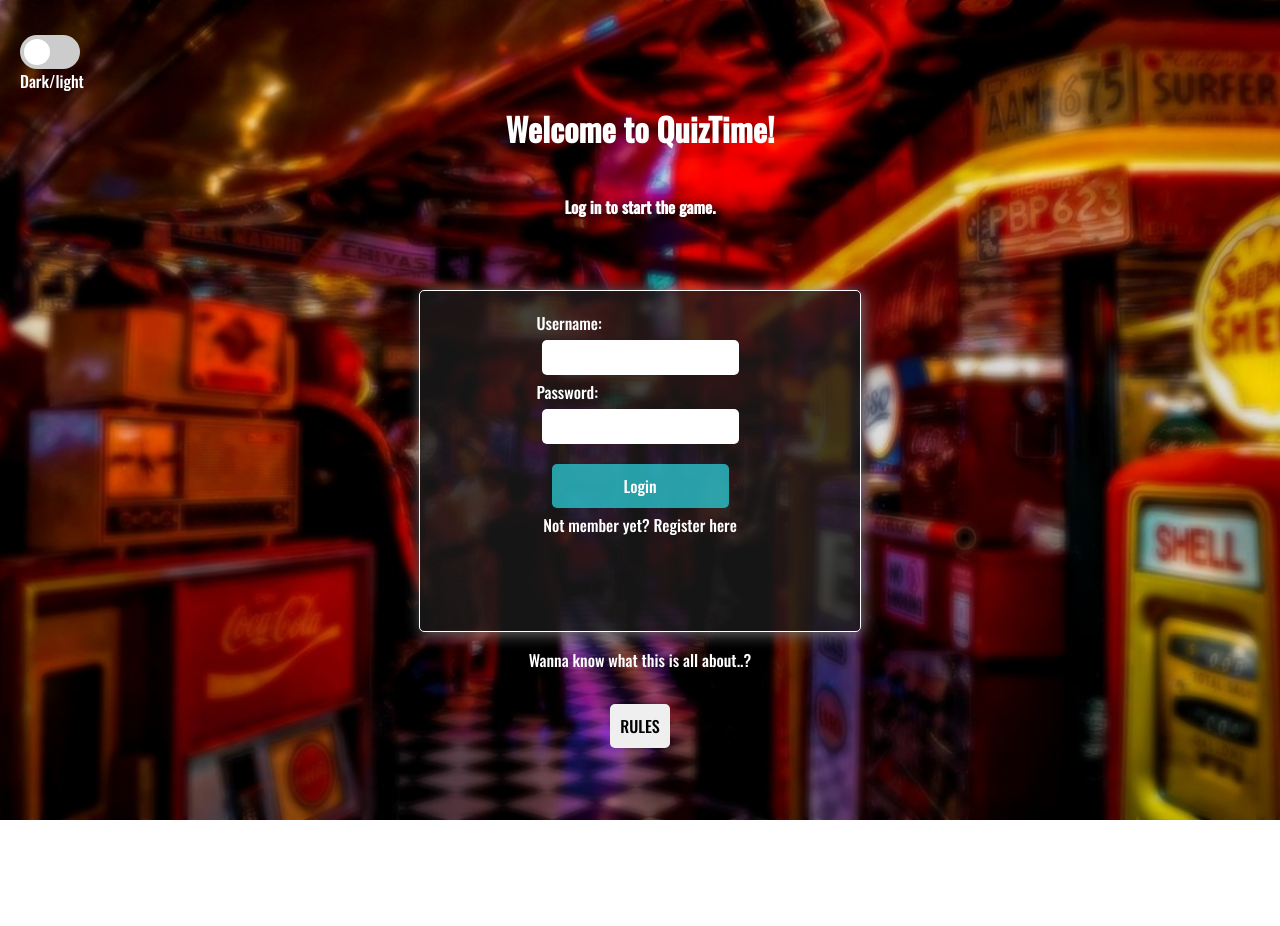
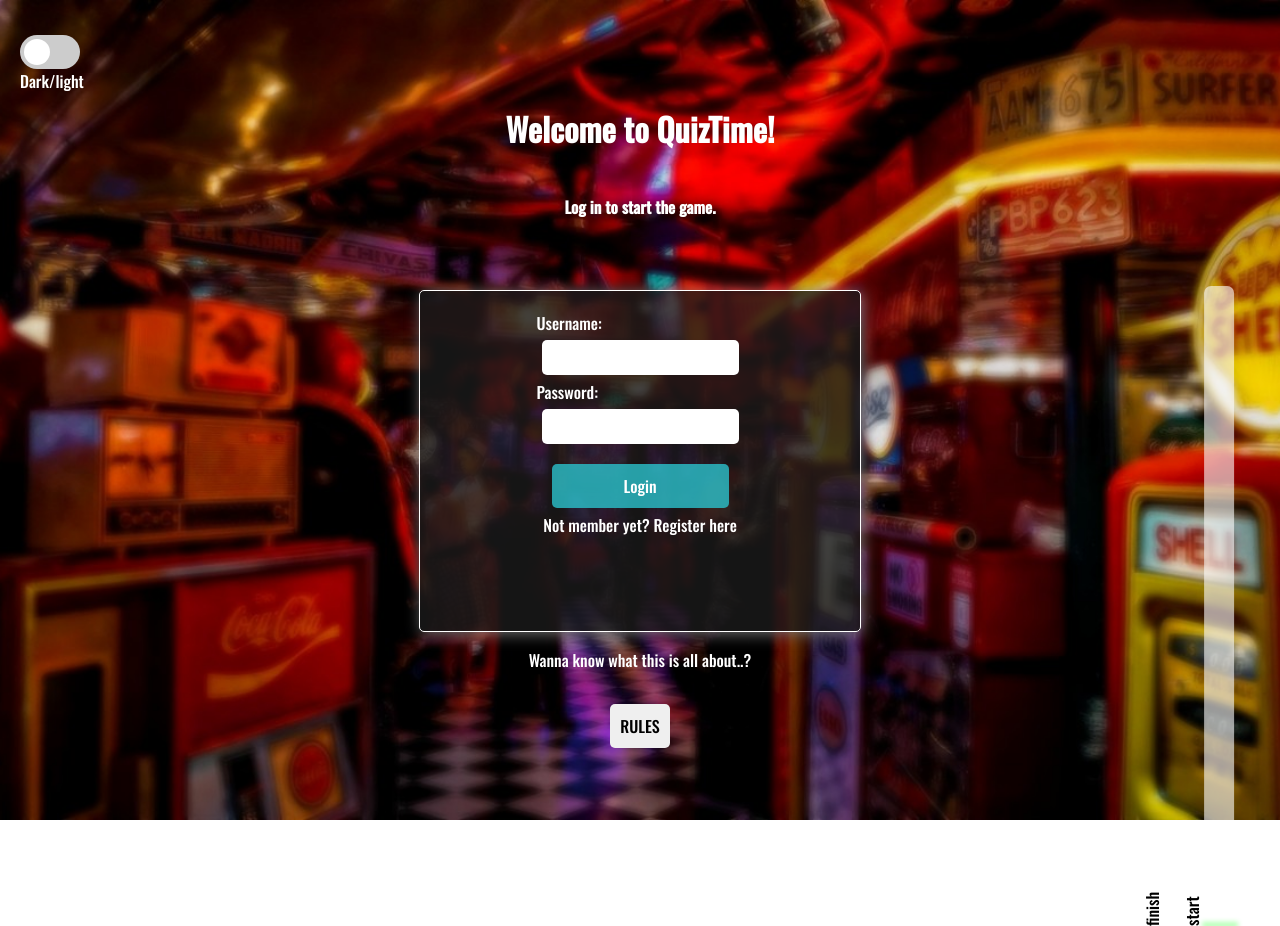
Before and after one commit to annaester/technigo-final-project, a React (Create React App) app in the folder frontend/: page / in a window 1280 px wide. Before the commit the page ends 820 px from the top, so only its background shows below. Built offline with nearby package versions, Linux system fonts and the light colour scheme; the HTML template or start-up script is replaced by a standard one.

Commit message:
added progressbar and gameOver-conditional

```diff
--- a/frontend/src/components/Game.js
+++ b/frontend/src/components/Game.js
@@ -7,6 +7,7 @@ import { questions } from "../reducers/questions";
 import { fetchQuestions } from "../reducers/questions";
 
 import Timer from "./Timer";
+import Stepper from "./Stepper";
 
 import styled from "styled-components";
 import {
@@ -73,10 +74,22 @@ const Game = (props) => {
   const accessToken = useSelector((store) => store.member.accessToken);
   const ques = useSelector((store) => store.questions.questionList);
 
-  const minsSecs = { minutes: 3, seconds: 10 };
+  const stepsGone = useSelector((store) => store.questions.steps);
+  const questionsLeft = useSelector(
+    (store) => store.questions.amountOfQuestions
+  );
 
   const dispatch = useDispatch();
   const navigate = useNavigate();
+
+  useEffect(() => {
+    if (questionsLeft < 0) {
+      dispatch(questions.actions.gameOver());
+      navigate("/profile");
+    } else if (stepsGone === 20) {
+      alert("you made it!");
+    }
+  });
 
   useEffect(() => {
     if (!accessToken) {
@@ -127,9 +140,10 @@ const Game = (props) => {
           <p>Dark/light</p>
         </DLToggle>
       </MenuBox>
+
       <GameBoard>
         <Button onClick={exitGame}>Exit game</Button>
-        <TimeAndQ>{start === true && <Timer minsSecs={minsSecs} />}</TimeAndQ>
+        <TimeAndQ>{start === true && <Timer />}</TimeAndQ>
         <h1>QuizTime</h1>
         {!start && (
           <StartButton
@@ -142,6 +156,7 @@ const Game = (props) => {
         )}
 
         {start === true && (
+          <>
             <GameCard>
               <div>
                 <FetchBtn
@@ -188,7 +203,9 @@ const Game = (props) => {
                 </div>
               )}
             </GameCard>
+          </>
         )}
+        <Stepper />
       </GameBoard>
     </GP>
   );
--- a/frontend/src/components/Login.js
+++ b/frontend/src/components/Login.js
@@ -4,6 +4,7 @@ import { Link, useNavigate } from "react-router-dom";
 import { API_URL } from "../utils/constants";
 import member from "../reducers/member";
 import Rules from "./Rules";
+import Stepper from "./Stepper";
 import {
   Background,
   LoginBox,
@@ -81,6 +82,7 @@ const Login = (props) => {
         <span></span>
         <p>Dark/light</p>
       </DLToggle>
+      <Stepper />
       {/* <DLBtn onClick={changeTheme}>Dark/light</DLBtn> */}
       <h1>Welcome to QuizTime!</h1>
       <h4>Log in to start the game.</h4>
--- a/frontend/src/components/Stepper.js
+++ b/frontend/src/components/Stepper.js
@@ -1,7 +1,65 @@
 import React from "react";
+import styled from "styled-components";
+import { useSelector } from "react-redux";
+
+const StepperBar = styled.div`
+  align-self: flex-end;
+  margin-right: 40px;
+  position: absolute;
+  transform: rotate(-90deg);
+  width: 500px;
+
+  margin-top: 600px;
+  margin-right: -150px;
+
+  progress {
+    border-radius: 7px;
+    height: 30px;
+    width: 80vh;
+  }
+
+  progress::-webkit-progress-bar {
+    background-color: ${(props) => props.theme.progressBarBg};
+    border-radius: 7px;
+  }
+
+  progress::-webkit-progress-value {
+    background-color: ${(props) => props.theme.progressBarValue};
+    border-radius: 7px;
+    box-shadow: ${(props) => props.theme.progressShadow};
+  }
+
+  @media (max-width: 900px) {
+    margin-top: 600px;
+    margin-right: -150px;
+
+    progress {
+      border-radius: 7px;
+      height: 20px;
+      width: 80vh;
+    }
+  }
+
+  @media (max-width: 700px) {
+    display: none;
+  }
+`;
 
 const Stepper = () => {
-  return <>helloo</>;
+  const steps = useSelector((store) => store.questions.steps);
+
+  return (
+    <>
+      <StepperBar>
+        <div>
+          <p>finish</p>
+          <label>start</label>
+        </div>
+
+        <progress value={steps} max="20" />
+      </StepperBar>
+    </>
+  );
 };
 
 export default Stepper;
--- a/frontend/src/components/Themes.js
+++ b/frontend/src/components/Themes.js
@@ -18,6 +18,10 @@ export const LightTheme = {
   answerButton: "rgba(248, 245, 169, 0.8)",
   questionBox: "rgba(243, 233, 238, 0.8)",
   scoreBoardBg: `url(${img6})`,
+  progressBarBg: "rgba(255, 255, 0, 0.5)",
+  progressBarValue: "rgba(0, 255, 0, 0.5)",
+  progressShadow: "1px 1px 5px 3px rgba(255, 0, 255, 0.3)",
+  infoBg: "rgba(255, 255, 255, 0.6)",
 };
 
 export const DarkTheme = {
@@ -32,6 +36,10 @@ export const DarkTheme = {
   answerButton: "rgba(15, 18, 154, 0.8)",
   questionBox: "rgba(160, 120, 233, 0.8)",
   scoreBoardBg: `url(${img5})`,
+  progressBarBg: "rgba(255,255,255,0.6)",
+  progressBarValue: "rgba(255,0,255,0.6)",
+  progressShadow: "1px 1px 5px 3px rgba(0,255,0,0.3)",
+  infoBg: "rgba(10, 10, 10, 0.6)",
 };
 
 export const Background = styled.div`
--- a/frontend/src/components/Timer.js
+++ b/frontend/src/components/Timer.js
@@ -1,11 +1,13 @@
 import React, { useState, useEffect } from "react";
 import { useDispatch, useSelector } from "react-redux";
 import styled from "styled-components";
-import { questions } from "../reducers/questions";
 
 const TimerDiv = styled.div`
   color: ${(props) => props.theme.titleColor};
   font-size: 20px;
+  background: ${(props) => props.theme.infoBg};
+  padding: 10px;
+  border-radius: 6px;
 
   @media (max-width: 700px) {
     font-size: 12px;
@@ -25,8 +27,6 @@ const Timer = () => {
     (store) => store.questions.amountOfQuestions
   );
   const steps = useSelector((store) => store.questions.steps);
-
-  const dispatch = useDispatch();
 
   const minutes = Math.floor(count / 60);
   var seconds = count % 60;
```
Lines whose indentation alone changed are shown as unchanged.
